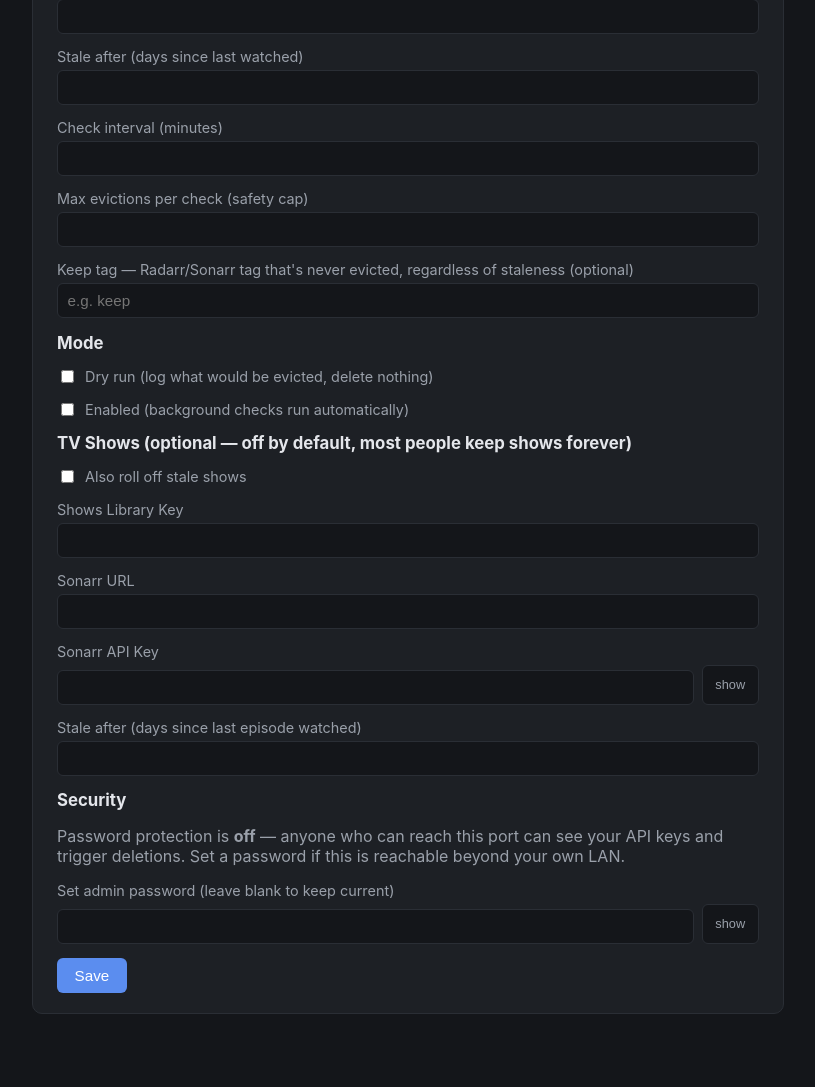
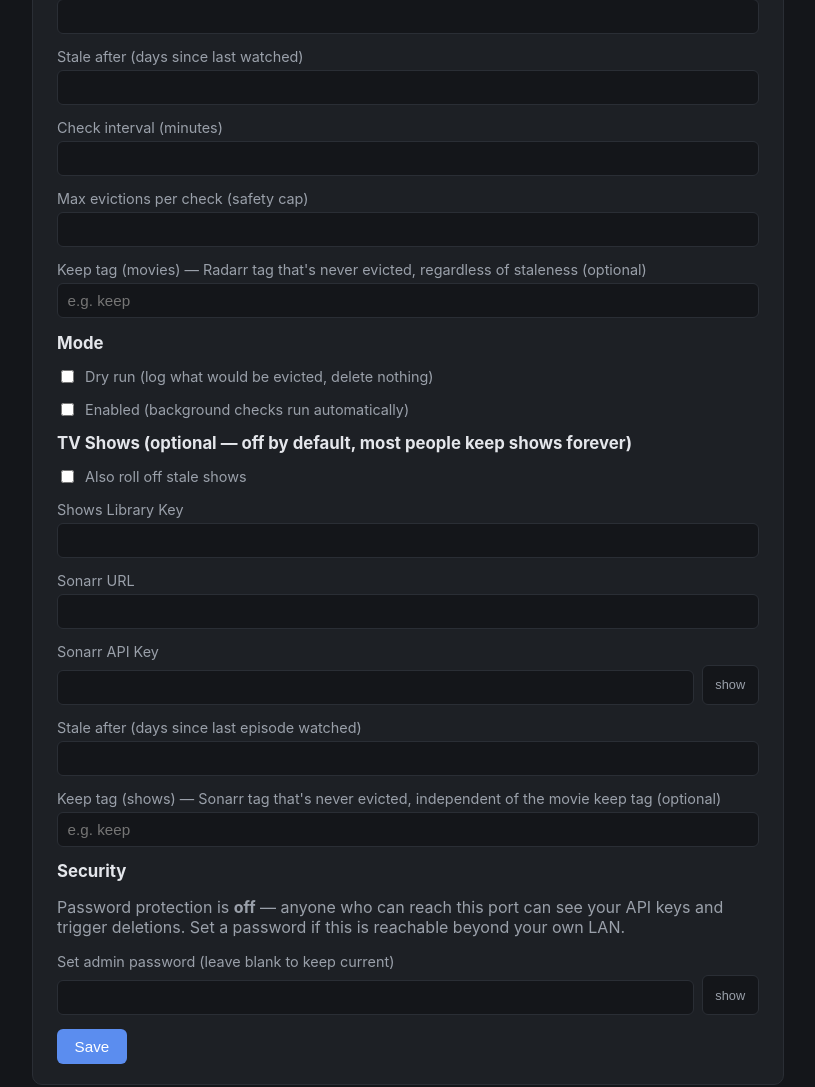
Before and after one commit to 3spky5u-oss/storarr, a Flask app: template templates/settings.html in a window 1280 px wide. Shown: the part 752-1839 px from the top of the page, without its empty margins (232-1047 px from the left). Run offline with Flask 3, Linux system fonts and the light colour scheme; the template is opened without the code that fills it, so the values that code supplies are empty.

Commit message:
Add independent keep-tag for shows, clarify Sonarr support, fix README repo URL
Movies and shows now have their own keep tags instead of sharing one, and
the README calls out that Sonarr rollover is a first-class option (just
off by default) rather than reading as movies-only.

Co-Authored-By: Claude Sonnet 5 <noreply@anthropic.com>

```diff
--- a/app.py
+++ b/app.py
@@ -41,6 +41,7 @@ DEFAULT_CONFIG = {
     "sonarr_api_key": "",
     "shows_library_key": "2",
     "tv_stale_days": 365,
+    "tv_keep_tag": "",
     # optional HTTP basic auth -- off unless a password has been set
     "admin_password_hash": "",
 }
@@ -263,10 +264,12 @@ def evict_stale(cfg, kind, evictions_left):
         library_key = cfg["movies_library_key"]
         stale_days = cfg["stale_days"]
         arr_url, arr_key, endpoint = cfg["radarr_url"], cfg["radarr_api_key"], "movie"
+        keep_tag = cfg["keep_tag"]
     else:
         library_key = cfg["shows_library_key"]
         stale_days = cfg["tv_stale_days"]
         arr_url, arr_key, endpoint = cfg["sonarr_url"], cfg["sonarr_api_key"], "series"
+        keep_tag = cfg["tv_keep_tag"]
 
     stale = get_stale_plex_items(cfg, library_key, stale_days, kind)
     if not stale:
@@ -302,8 +305,8 @@ def evict_stale(cfg, kind, evictions_left):
             log(f"WARNING: no {endpoint} match for '{candidate['title']}' (checked ID and path/title)")
             continue
 
-        if has_keep_tag(item, all_tags, cfg["keep_tag"]):
-            log(f"Skipping '{candidate['title']}' — has keep tag '{cfg['keep_tag']}'")
+        if has_keep_tag(item, all_tags, keep_tag):
+            log(f"Skipping '{candidate['title']}' — has keep tag '{keep_tag}'")
             continue
 
         watched_days_ago = int((time.time() - candidate["lastViewedAt"]) / 86400)
@@ -440,7 +443,8 @@ def settings():
     if request.method == "POST":
         cfg = load_config()
         for field in ["plex_url", "plex_token", "movies_library_key", "radarr_url", "radarr_api_key",
-                      "storage_path", "keep_tag", "sonarr_url", "sonarr_api_key", "shows_library_key"]:
+                      "storage_path", "keep_tag", "sonarr_url", "sonarr_api_key", "shows_library_key",
+                      "tv_keep_tag"]:
             cfg[field] = request.form.get(field, cfg[field]).strip()
         for field in ["disk_threshold_gb", "min_free_gb", "stale_days", "check_interval_minutes",
                       "max_evictions_per_run", "tv_stale_days"]:
--- a/templates/dashboard.html
+++ b/templates/dashboard.html
@@ -37,7 +37,8 @@
     <tr><td>Stale threshold</td><td>{{ cfg.stale_days }} days since last watched</td></tr>
     <tr><td>Check interval</td><td>every {{ cfg.check_interval_minutes }} min</td></tr>
     <tr><td>Max evictions per check</td><td>{{ cfg.max_evictions_per_run }}</td></tr>
-    <tr><td>Keep tag</td><td>{{ cfg.keep_tag if cfg.keep_tag else "(none set)" }}</td></tr>
+    <tr><td>Keep tag (movies)</td><td>{{ cfg.keep_tag if cfg.keep_tag else "(none set)" }}</td></tr>
+    {% if cfg.tv_enabled %}<tr><td>Keep tag (shows)</td><td>{{ cfg.tv_keep_tag if cfg.tv_keep_tag else "(none set)" }}</td></tr>{% endif %}
     <tr><td>TV shows</td><td>{{ "enabled, " ~ cfg.tv_stale_days ~ "d" if cfg.tv_enabled else "off (kept forever)" }}</td></tr>
     <tr><td>Dry run</td><td>{{ "ON — logging only, nothing deleted" if cfg.dry_run else "off" }}</td></tr>
     <tr><td>Enabled</td><td>{{ "yes" if cfg.enabled else "no (paused)" }}</td></tr>
--- a/templates/settings.html
+++ b/templates/settings.html
@@ -32,7 +32,7 @@
   <label>Stale after (days since last watched) <input type="number" name="stale_days" value="{{ cfg.stale_days }}"></label>
   <label>Check interval (minutes) <input type="number" name="check_interval_minutes" value="{{ cfg.check_interval_minutes }}"></label>
   <label>Max evictions per check (safety cap) <input type="number" name="max_evictions_per_run" value="{{ cfg.max_evictions_per_run }}"></label>
-  <label>Keep tag — Radarr/Sonarr tag that's never evicted, regardless of staleness (optional)
+  <label>Keep tag (movies) — Radarr tag that's never evicted, regardless of staleness (optional)
     <input type="text" name="keep_tag" value="{{ cfg.keep_tag }}" placeholder="e.g. keep"></label>
 
   <h2>Mode</h2>
@@ -50,6 +50,8 @@
     </span>
   </label>
   <label>Stale after (days since last episode watched) <input type="number" name="tv_stale_days" value="{{ cfg.tv_stale_days }}"></label>
+  <label>Keep tag (shows) — Sonarr tag that's never evicted, independent of the movie keep tag (optional)
+    <input type="text" name="tv_keep_tag" value="{{ cfg.tv_keep_tag }}" placeholder="e.g. keep"></label>
 
   <h2>Security</h2>
   <p class="muted">
```
Also changed, not shown: README.md.
